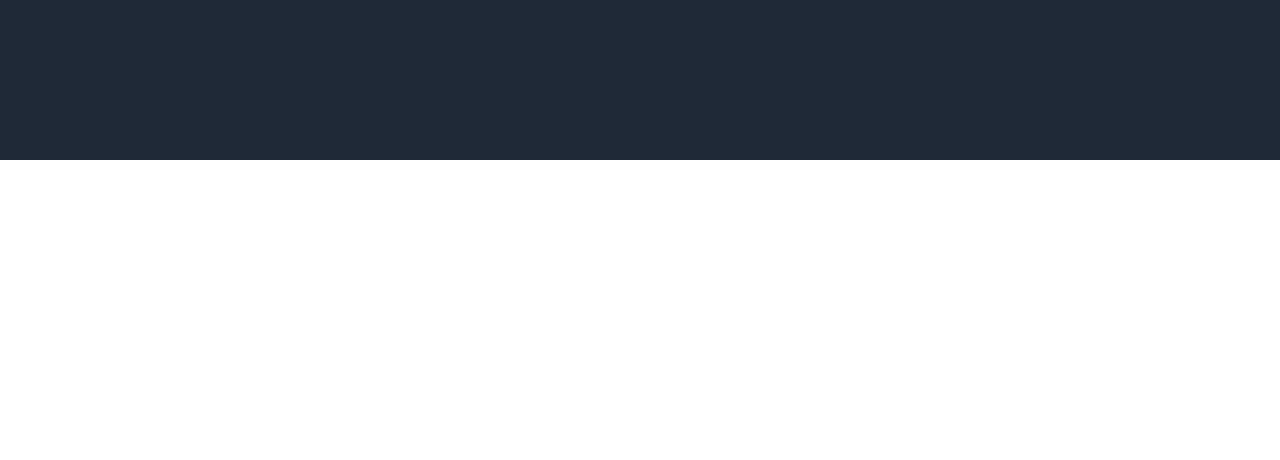
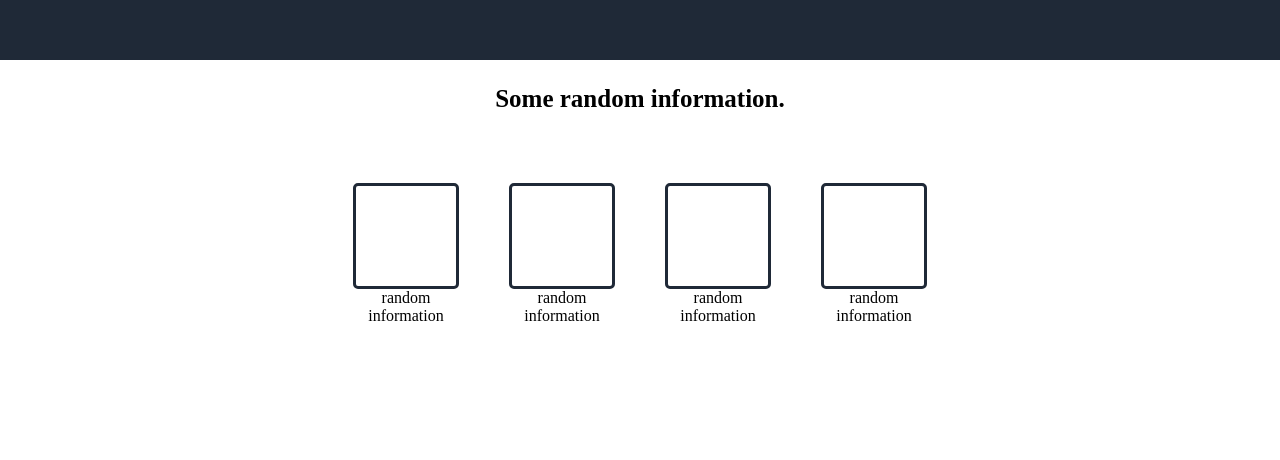
Before and after one commit to johnypatino/landingPage, a plain HTML site: page index.html in a window 1280 px wide. Shown: the part 340-800 px from the top of the page. Drawn offline with Linux system fonts and the light colour scheme.

Commit message:
added some random information section

```diff
--- a/index.html
+++ b/index.html
@@ -9,7 +9,15 @@
 </head>
 <body>
     <div id="a" class="outline"></div>
-    <div id="b" class="outline"></div>
+    <div id="b" class="outline">
+        <p><b> Some random information.</b></p>
+        <div id="b-squares">
+            <div class="square"><div></div> random <br> information </div>
+            <div class="square"><div></div> random <br> information </div>
+            <div class="square"><div></div> random <br> information </div>
+            <div class="square"><div></div> random <br> information </div>
+        </div>
+    </div>
     <div id="c" class="outline">
         <div id="c-para"><p><i>This is an inspiring quot, or a testomnial from a customer.
             maybe it's just filling up space, or maybe people will actually read it. Who knows? All
--- a/styles.css
+++ b/styles.css
@@ -8,7 +8,7 @@ body{
 
 }
 .outline {
-    height: 500px;
+    height: 400px;
 }
 #a {
     background-color: #1F2937 ;
@@ -16,6 +16,30 @@ body{
 }
 #b {
     height: 400px;
+    display: flex;
+    flex-direction: column;
+    text-align: center;
+    align-items: center;
+}
+#b p {
+    font-size: 25px;
+    margin-bottom: 70px;
+}
+#b-squares {
+    display: flex;
+    gap: 50px;
+
+}
+.square div {
+    display: flex;
+    flex-direction: column;
+    width: 100px;
+    max-width: 100px;
+    height: 100px;
+    border-radius: 5px;
+    border-style: solid;
+    border-color: #1F2937;
+    border-width: 3px;
 }
 
 
```
